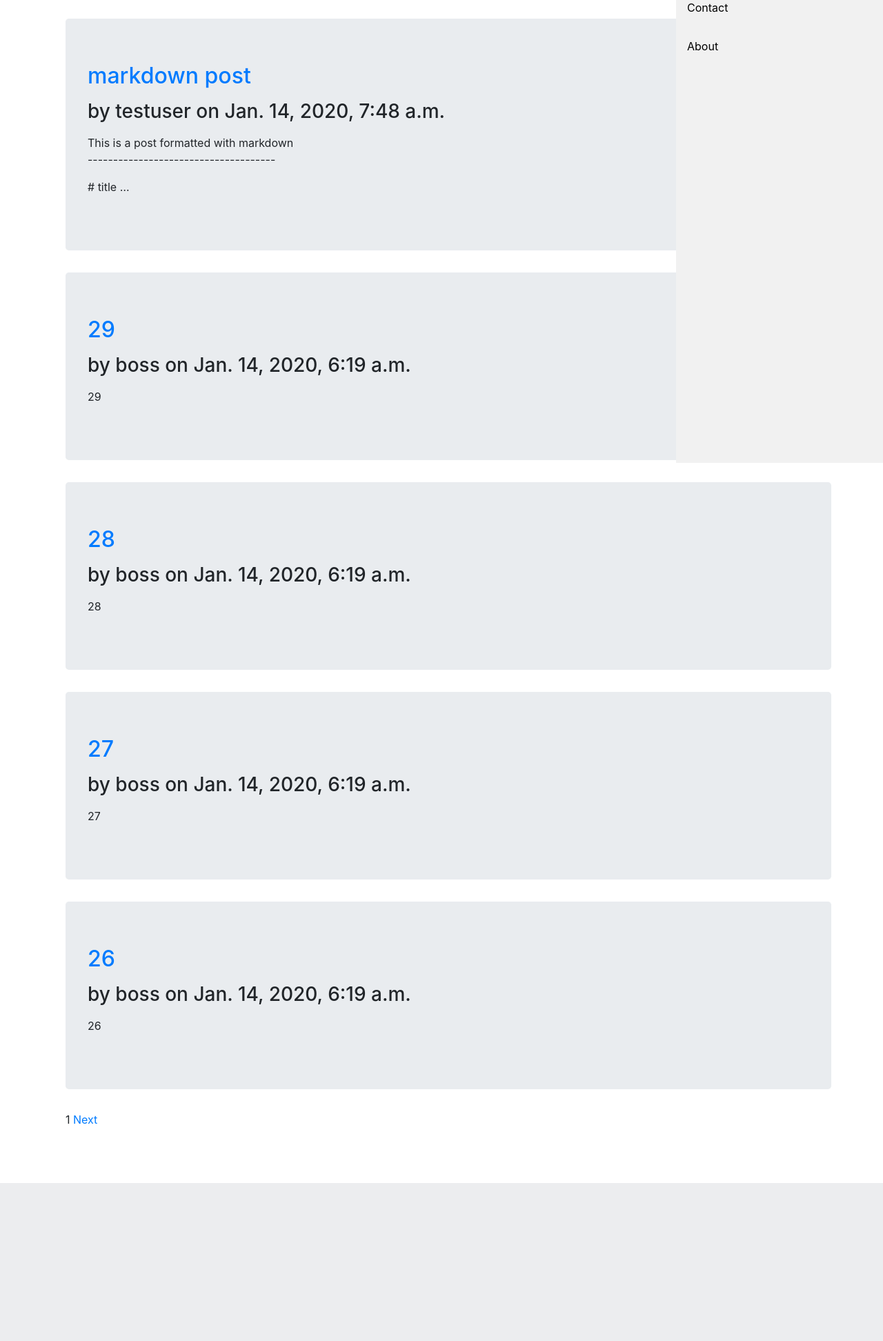
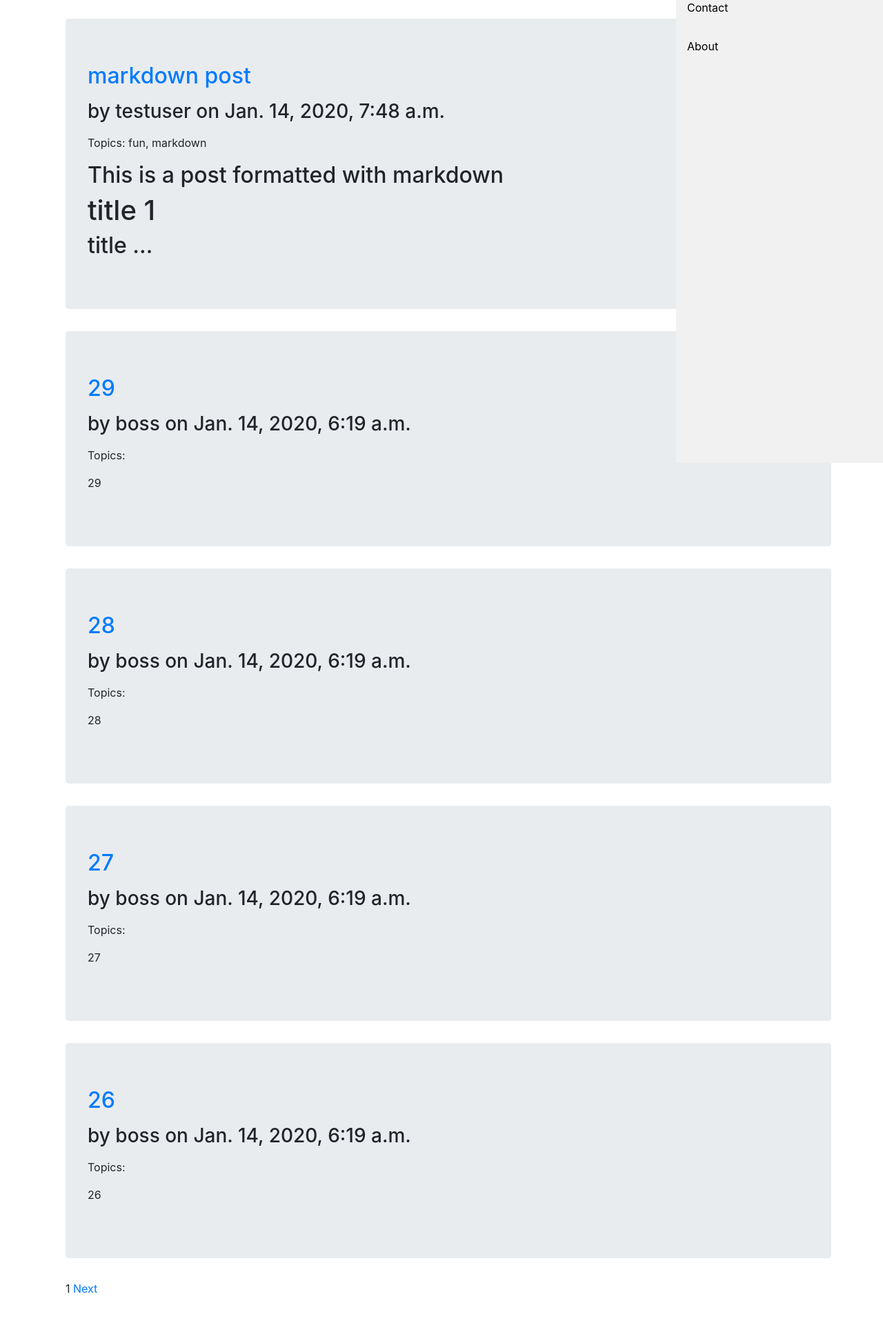
Before and after one commit to tanmayvijay/Social-Media, a Django app: page /posts/ in a window 1280 px wide. Shown: the part 269-2213 px from the top of the page at 69% size. Before the commit the page ends 1984 px from the top, so only its background shows below. Run offline with Django 3.2, Linux system fonts and the light colour scheme; data comes from the database, SQL or seed files in the repository; both versions use the stored data as it was after the commit; parts of the project's set-up code (start-up, migrations or seed data) failed here and were passed over; some libraries are stand-ins or nearby versions.

Commit message:
added markdown feature in posts

```diff
--- a/posts/models.py
+++ b/posts/models.py
@@ -2,6 +2,7 @@
 from django.contrib.auth.models import User
 from django.utils import timezone
 from django.urls import reverse
+from taggit.managers import TaggableManager
 # Create your models here.
 
 
@@ -26,6 +27,8 @@
 	objects = models.Manager()
 	published = PublishedManager()
 
+	topics = TaggableManager()
+
 	class Meta:
 		ordering = ('-publish',)
 
--- /dev/null
+++ b/posts/templatetags/posts_tags.py
@@ -0,0 +1,18 @@
+from django import template
+from ..models import Post
+from django.utils.safestring import mark_safe
+import markdown
+
+
+register = template.Library()
+
+
+@register.simple_tag
+def total_posts():
+	return Post.published.count()
+
+
+
+@register.filter(name='markdown')
+def markdown_format(text):
+	return mark_safe(markdown.markdown(text))
--- a/social_media/settings.py
+++ b/social_media/settings.py
@@ -41,6 +41,7 @@
     'django.contrib.staticfiles',
     'accounts.apps.AccountsConfig',
     'posts.apps.PostsConfig',
+    'taggit',
 ]
 
 MIDDLEWARE = [
--- a/templates/base.html
+++ b/templates/base.html
@@ -1,3 +1,4 @@
+{%load posts_tags%}
 {%load static%}
 
 <!DOCTYPE html>
--- a/templates/posts/post_detail.html
+++ b/templates/posts/post_detail.html
@@ -1,4 +1,6 @@
-	{%extends 'base.html'%}
+{%extends 'base.html'%}
+{%load posts_tags%}
+
 
 
 {%block title%}
@@ -13,6 +15,6 @@
 
 
 <p>
-	{{post.body|linebreaks}}
+	{{post.body|markdown}}
 </p>
 {%endblock%}
--- a/templates/posts/posts_home.html
+++ b/templates/posts/posts_home.html
@@ -1,5 +1,5 @@
 {%extends 'base.html'%}
-
+{%load posts_tags%}
 
 {%block title%}
 Posts
@@ -22,7 +22,9 @@
 	<h3> by {{post.author}} on {{post.publish}}</h3>
 </p>
 
-{{post.body|linebreaks|truncatewords:10}}
+<p>Topics: {{post.topics.all|join:", "}}</p>
+
+{{post.body|markdown|truncatewords_html:10}}
 </div>
 
 {%endfor%}
```
Also changed, not shown: db.sqlite3, posts/migrations/0002_post_topics.py (added).
